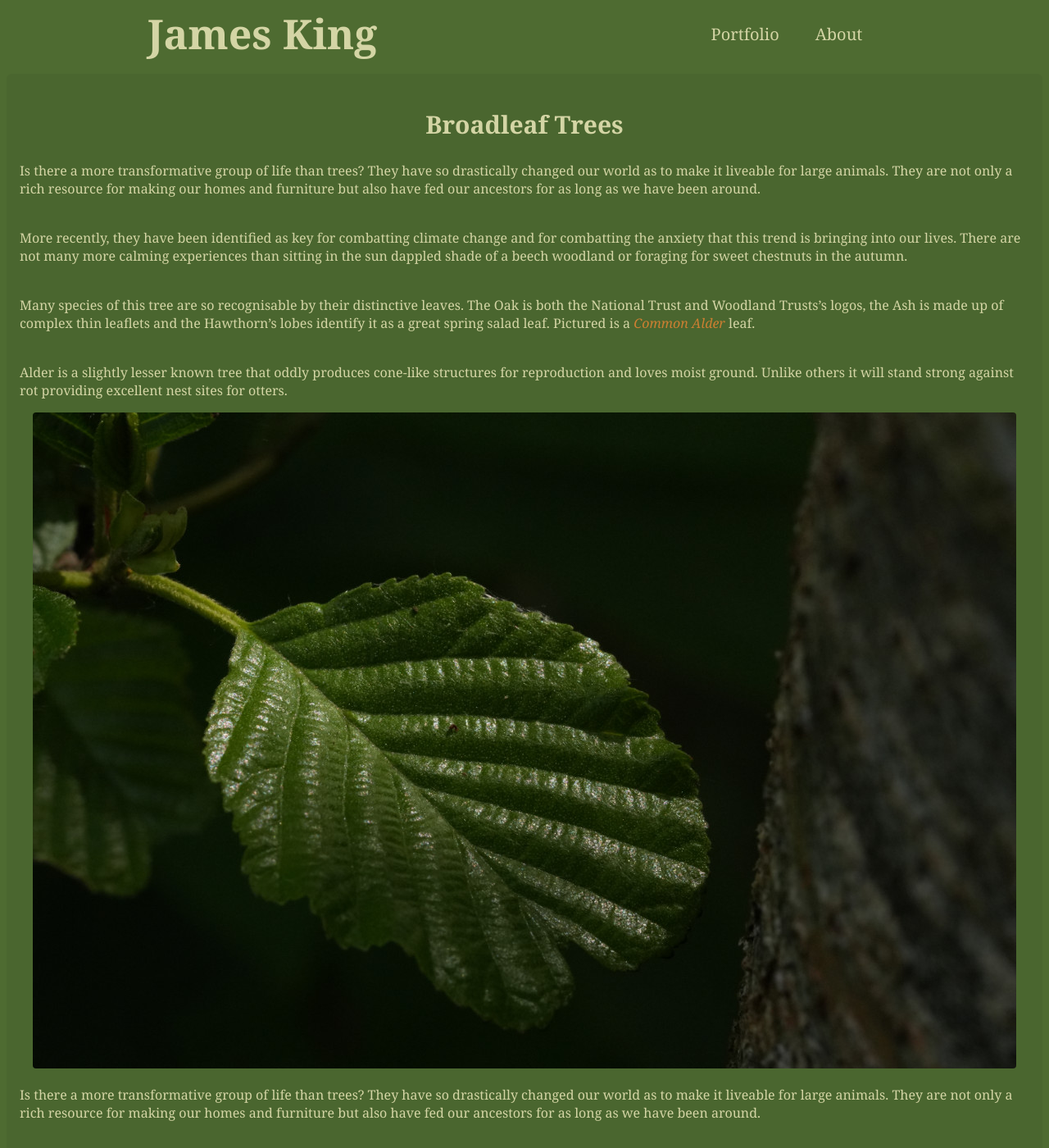
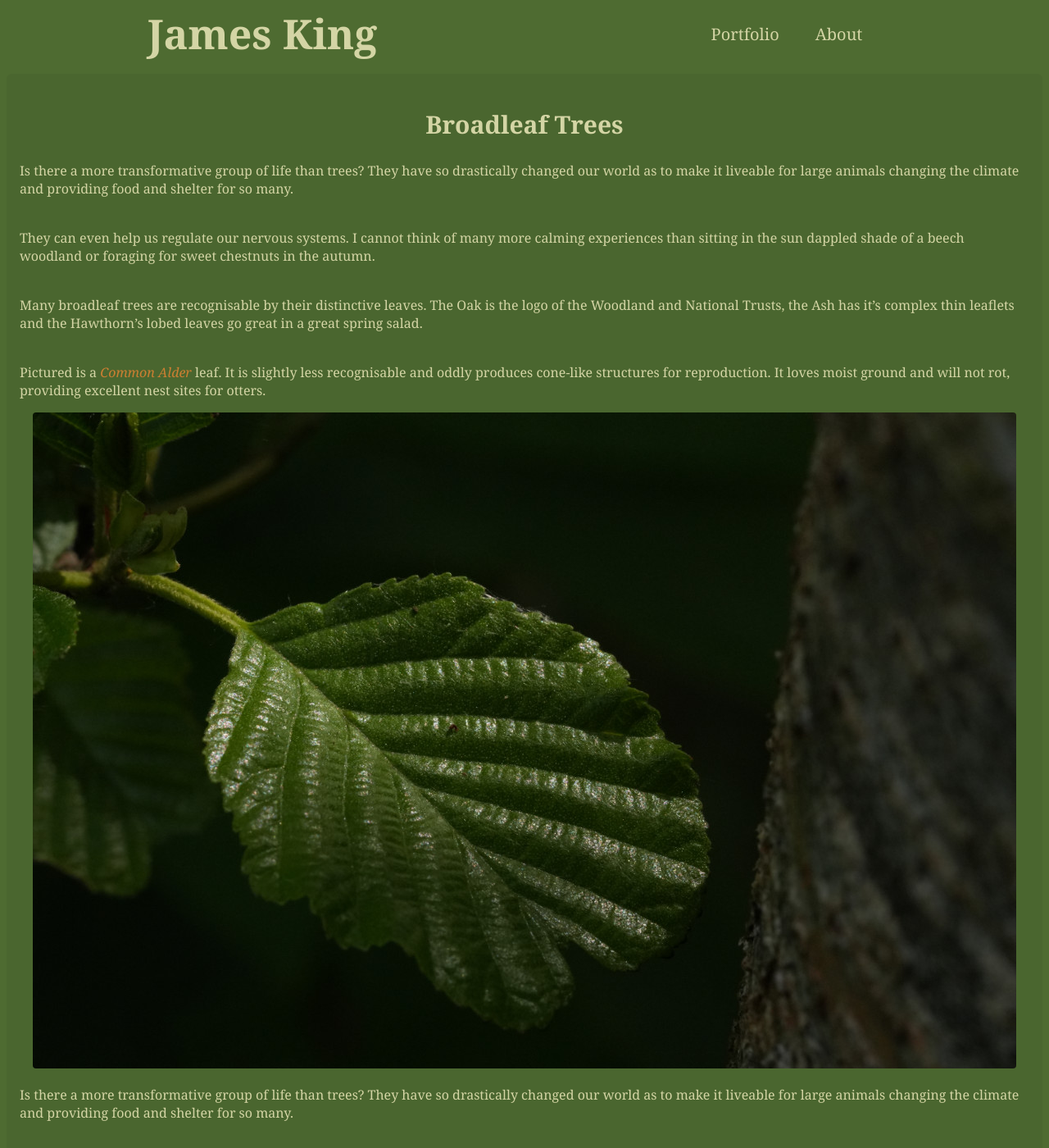
Before and after one commit to JCKing97/jcking97.github.io, a Jekyll site: the page built from _posts/2026-08-31-broadleaf-trees.markdown, in a window 1280 px wide and 1400 px high. Shown: the whole window at 82% size. Built offline with Jekyll 4.4.1, drawn with Linux system fonts in a browser that asks for light colours; some of the changed text lies outside the part shown.

Commit message:
Improve broadleaf and heathland excerpts

```diff
--- a/_posts/2026-08-31-broadleaf-trees.markdown
+++ b/_posts/2026-08-31-broadleaf-trees.markdown
@@ -7,13 +7,13 @@ categories: portfolio
 date: 2026-08-31 15:48:21 +0000
 ---
 
-Is there a more transformative group of life than trees? They have so drastically changed our world as to make it liveable for large animals. They are not only a rich resource for making our homes and furniture but also have fed our ancestors for as long as we have been around.<br/><br/>
+Is there a more transformative group of life than trees? They have so drastically changed our world as to make it liveable for large animals changing the climate and providing food and shelter for so many.<br/><br/>
 
-More recently, they have been identified as key for combatting climate change and for combatting the anxiety that this trend is bringing into our lives. There are not many more calming experiences than sitting in the sun dappled shade of a beech woodland or foraging for sweet chestnuts in the autumn.<br/><br/>
+They can even help us regulate our nervous systems. I cannot think of many more calming experiences than sitting in the sun dappled shade of a beech woodland or foraging for sweet chestnuts in the autumn.<br/><br/>
 
-Many species of this tree are so recognisable by their distinctive leaves. The Oak is both the National Trust and Woodland Trusts's logos, the Ash is made up of complex thin leaflets and the Hawthorn's lobes identify it as a great spring salad leaf. Pictured is a <span class="species-name">Common Alder</span> leaf.<br/><br/>
+Many broadleaf trees are recognisable by their distinctive leaves. The Oak is the logo of the Woodland and National Trusts, the Ash has it's complex thin leaflets and the Hawthorn's lobed leaves go great in a great spring salad.<br/><br/>
 
-Alder is a slightly lesser known tree that oddly produces cone-like structures for reproduction and loves moist ground. Unlike others it will stand strong against rot providing excellent nest sites for otters.
+Pictured is a <span class="species-name">Common Alder</span> leaf. It is slightly less recognisable and oddly produces cone-like structures for reproduction. It loves moist ground and will not rot, providing excellent nest sites for otters.
 
 <!--end of excerpt-->
 
--- a/_posts/2026-08-31-heathland.markdown
+++ b/_posts/2026-08-31-heathland.markdown
@@ -7,11 +7,11 @@ categories: portfolio
 date: 2026-08-31 15:48:21 +0000
 ---
 
-Heather is the beautiful flowering plant that gives it's name to this rich habitat. I grew up walking around the heathland on Ashdown Forest which is blanketed in purple over the summer months. But heathland supports a variety of plant and animal species throughout the year.<br/><br/>
+Heather is the beautiful flowering plant that gives it's name to this rich habitat. The Ashdown Forest is blanketed in it's purple flowers over the summer months. But heathland supports a variety of plant and animal species throughout the year.<br/><br/>
 
-The vegetation is often managed through grazing of common land, such as with the ponies of the New Forest. This management keeps back the encroaching woodland whilst leaving the spikey gorse and heather stands for those species that need a mix of open and protected ground. Ground nesting birds such as the Curlew and Lapwing rely on this to disguise their nests during breeding season.<br/><br/>
+The vegetation is often managed through the grazing of common land, such as with the ponies of the New Forest, keeping back encroaching woodland and maintaining a diversity of habitats. Ground nesting birds such as the Curlew and Lapwing rely on this to protect their nests during breeding season.<br/><br/>
 
-The spikey gorse bush can stun at random times of the year with it's yellow blooms. The yellow flowers are edible and picked at the right time have a subtle coconut like flavour to them. It is also the favoured perch of the <span class="species-name">European Stonechat</span>, a glorious black, orange and white passerine pictured here on the Heath at Chailey Common.
+The spikey gorse bush is also common on the heath and produces edible yellow flowers with a subtle coconut flavour. It is also the favoured perch of the <span class="species-name">European Stonechat</span>, a gorgeous black, orange and white passerine pictured here at Chailey Common.
 
 <!--end of excerpt-->
 
```
